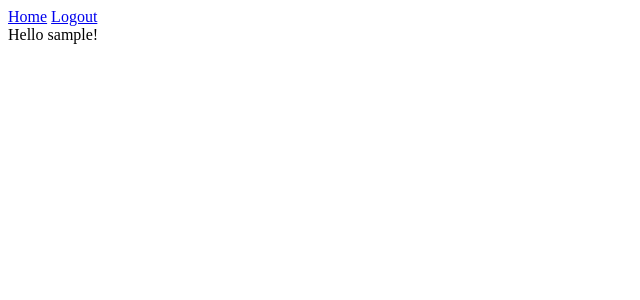
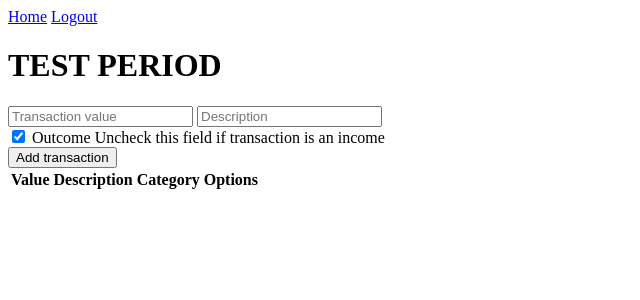
Before and after one commit to mcieciora/JumpySaola, a Flask app: page / in a window 1280 px wide. Shown: the top 300 px of the page, without its empty margins (0-640 px from the left). Run offline with Flask 2, Linux system fonts and the light colour scheme; the visitor is signed in with stand-in values (Sample User, id 1); data comes from the database, SQL or seed files in the repository; data that the repository does not hold is empty.

Commit message:
28082021-2022

```diff
--- /dev/null
+++ b/src/website/static/index.js
@@ -0,0 +1,8 @@
+function deleteTransaction(transactionId) {
+  fetch("/delete-transaction", {
+    method: "POST",
+    body: JSON.stringify({ transactionId: transactionId }),
+  }).then((_res) => {
+    window.location.href = "/";
+  });
+}
--- a/src/website/templates/base.html
+++ b/src/website/templates/base.html
@@ -12,5 +12,10 @@
       <a href="/sign-up">Sign Up</a>
     {% endif %}
     <div class="container">{% block content %} {% endblock %}</div>
+
+    <script
+      type="text/javascript"
+      src="{{ url_for('static', filename='index.js') }}"
+    ></script>
   </body>
 </html>
--- a/src/website/templates/home.html
+++ b/src/website/templates/home.html
@@ -1,5 +1,34 @@
-{% extends "base.html" %}
-{% block title %}Home{% endblock %}
-{% block content%}
-    Hello {{ user.username }}!
+{% extends "base.html" %} {% block title %}Home{% endblock %} {% block content %}
+
+  <form method="POST">
+      <h1>TEST PERIOD</h1>
+      <div class="col">
+      <input class="btn" type="text" name="transaction_value" placeholder="Transaction value" required>
+      <input class="btn" type="text" name="transaction_desc" placeholder="Description" required>
+          <div class="checkbox">
+              <div class="tooltip">
+                <input id="transaction_outcome" type="checkbox" class="larger" name="transaction_outcome" value="transaction_outcome" checked>
+                <label for="transaction_outcome">Outcome</label>
+                <span class="tooltiptext">Uncheck this field if transaction is an income</span>
+          </div>
+              <input class="btn" type="submit" value="Add transaction">
+      </div>
+      </div>
+  </form>
+
+    <table id="categories_table">
+        <tr>
+  <th>Value</th>
+  <th>Description</th>
+  <th>Category</th>
+            <th>Options</th>
+</tr>
+      {% for transaction in user.transactions %}
+        <tr>
+            <td>{{ transaction.value }}</td>
+            <td>{{ transaction.description }}</td>
+            <td><button class="astext" onClick="deleteTransaction({{ transaction.id }})">Delete</button></td>
+        </tr>
+      {% endfor %}
+    </table>
 {% endblock %}
--- a/src/website/views.py
+++ b/src/website/views.py
@@ -1,5 +1,8 @@
-from flask import Blueprint, render_template
+from flask import Blueprint, render_template, request, flash, jsonify
 from flask_login import login_required, current_user
+from .models import Transaction
+from . import db
+from json import loads
 
 views = Blueprint('views', __name__)
 
@@ -7,4 +10,42 @@ views = Blueprint('views', __name__)
 @views.route('/', methods=['GET', 'POST'])
 @login_required
 def home():
+    if request.method == 'POST':
+        try:
+            transaction_value = int(request.form.get('transaction_value'))
+            transaction_desc = request.form.get('transaction_desc')
+            transaction_outcome = request.form.get('transaction_outcome')
+
+            if transaction_outcome:
+                if transaction_value > 0:
+                    transaction_value = transaction_value*-1
+                transaction_outcome = False
+            else:
+                transaction_outcome = True
+            if len(transaction_desc) < 1:
+                flash('Please insert transaction description', category='error')
+            else:
+                new_transaction = Transaction(value=transaction_value, description=transaction_desc,
+                                              outcome=transaction_outcome, user_id=current_user.id)
+                db.session.add(new_transaction)
+                db.session.commit()
+                flash('Transaction added!', category='success')
+        except ValueError:
+            flash('Transaction value should be a number!', category='error')
+
     return render_template("home.html", user=current_user)
+
+
+@views.route('/delete-transaction', methods=['POST'])
+def delete_transaction():
+    try:
+        transaction = loads(request.data)
+        transaction_id = transaction['transactionId']
+        transaction = Transaction.query.get(transaction_id)
+        if transaction and transaction.user_id == current_user.id:
+            db.session.delete(transaction)
+            db.session.commit()
+
+        return jsonify({})
+    except:
+        db.session.rollback()
```
Also changed, not shown: src/website/models.py (+9 -0 lines), automated_tests/__init__.py (added), 2 other files.
